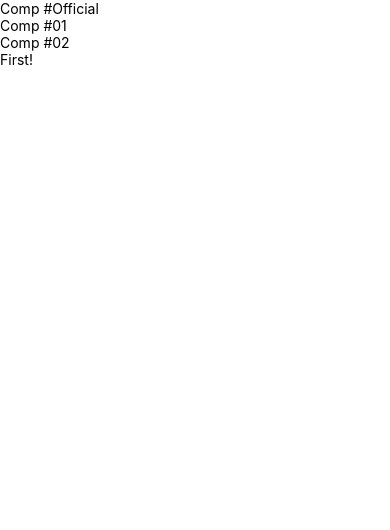
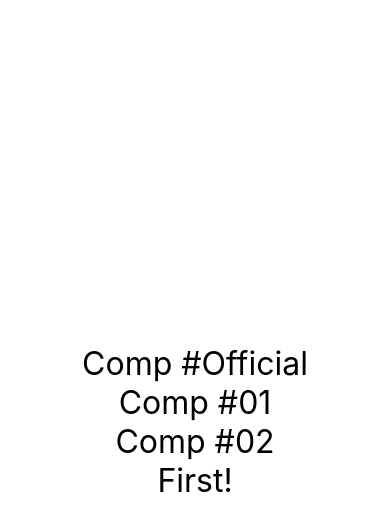
Before and after one commit to UpShadow/course-react-native, a React Native app in the folder exercises/: screen / in a window 390 px wide. Shown: the top 530 px of the page. Built offline with nearby package versions, Linux system fonts and the light colour scheme.

Commit message:
Basic initial styles

```diff
--- a/exercises/src/App.js
+++ b/exercises/src/App.js
@@ -1,14 +1,22 @@
 import React from 'react'
-import { View } from 'react-native'
+import { View, StyleSheet } from 'react-native'
 
 import CompStandard, { Comp1, Comp2 } from './components/Multi'
 import First from './components/First'
 
 export default () => (
-    <View>
+    <View style={style.App}>
         <CompStandard />
         <Comp1 />
         <Comp2 />
         <First />
     </View>
 )
+
+const style = StyleSheet.create({
+    App: {
+        flexGrow: 1,
+        justifyContent: "center",
+        alignItems: "center",
+    }
+})
--- a/exercises/src/components/First.js
+++ b/exercises/src/components/First.js
@@ -1,4 +1,5 @@
 import React from "react"
 import { Text } from "react-native"
+import Style from './style'
 
-export default () => <Text>First!</Text>
+export default () => <Text style={Style.fontB}>First!</Text>
--- a/exercises/src/components/Multi.js
+++ b/exercises/src/components/Multi.js
@@ -1,14 +1,15 @@
 import React from "react";
 import { Text } from "react-native"
+import Style from "./style";
 
 export default function Comp() {
-    return <Text>Comp #Official</Text>
+    return <Text style={Style.fontB}>Comp #Official</Text>
 }
 
 export function Comp1() {
-    return <Text>Comp #01</Text>
+    return <Text style={Style.fontB}>Comp #01</Text>
 }
 
 export function Comp2() {
-    return <Text>Comp #02</Text>
+    return <Text style={Style.fontB}>Comp #02</Text>
 }
--- /dev/null
+++ b/exercises/src/components/style.js
@@ -0,0 +1,7 @@
+import { StyleSheet } from "react-native"
+
+export default StyleSheet.create({
+    fontB: {
+        fontSize: 32
+    }
+})
```
